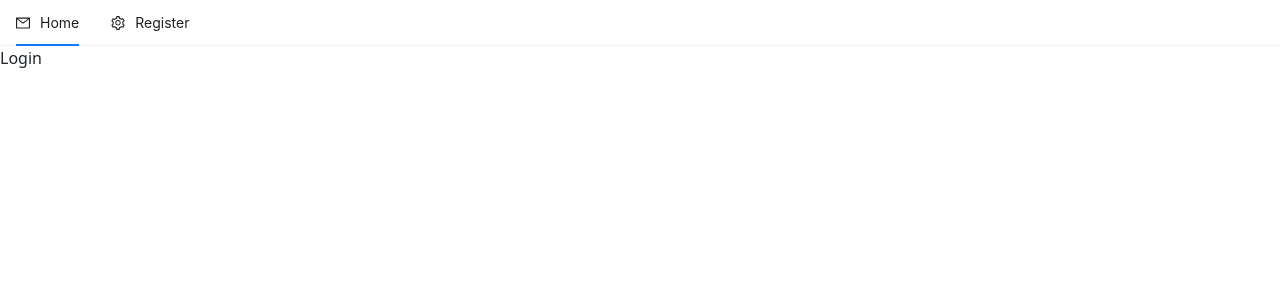
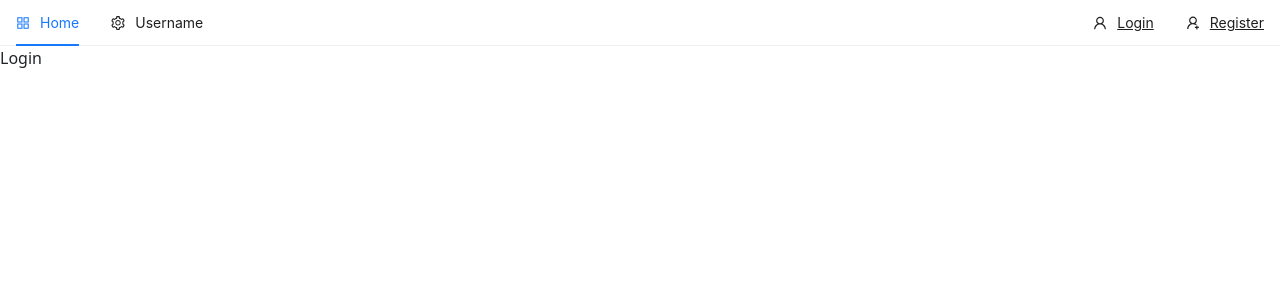
Before and after one commit to Yaroslav-Yakovlev/online-shop, a React (Create React App) app in the folder client/: page /login in a window 1280 px wide. Shown: the top 300 px of the page. Built offline with nearby package versions, Linux system fonts and the light colour scheme.

Commit message:
added routes in header elements, added icons

```diff
--- a/client/src/App.tsx
+++ b/client/src/App.tsx
@@ -3,7 +3,7 @@ import {Route, Routes} from "react-router-dom";
 import Home from "./pages/Home";
 import Login from "./pages/auth/Login";
 import Register from "./pages/auth/Register";
-import Header from "./components/nav/header";
+import Header from "./components/nav/Header";
 
 const App: React.FC = () => {
 
--- /dev/null
+++ b/client/src/components/nav/Header.tsx
@@ -0,0 +1,65 @@
+import React, {useState} from 'react';
+import type {MenuProps} from 'antd';
+import {Menu} from 'antd';
+import {AppstoreOutlined, SettingOutlined, UserOutlined, UserAddOutlined} from '@ant-design/icons';
+import {Link} from "react-router-dom";
+
+const items: MenuProps['items'] = [
+    {
+        label: <Link to='/'>Home</Link>,
+        key: 'home',
+        icon: <AppstoreOutlined/>,
+    },
+
+    {
+        label: 'Username',
+        key: 'SubMenu',
+        icon: <SettingOutlined/>,
+
+        children: [
+            {
+                label: 'Option 1',
+                key: 'setting:1',
+            },
+            {
+                label: 'Option 2',
+                key: 'setting:2',
+            },
+
+
+        ],
+    },
+
+    {
+        label: <Link to='/login'>Login</Link>,
+        key: 'login',
+        icon: <UserOutlined/>,
+        className: 'ms-auto',
+    },
+
+    {
+        label: <Link to='/register'>Register</Link>,
+        key: 'register',
+        icon: <UserAddOutlined/>,
+    },
+];
+
+
+const Header: React.FC = () => {
+    const [current, setCurrent] = useState<string>('home');
+
+    const handleClick: MenuProps['onClick'] = (e): void => {
+        setCurrent(e.key);
+    };
+
+    return (
+        <Menu
+            onClick={handleClick}
+            selectedKeys={[current]}
+            mode="horizontal"
+            items={items}
+            className='outline-none'
+        />
+    )
+};
+export default Header;
--- a/client/src/components/nav/header.tsx
+++ /dev/null
@@ -1,44 +0,0 @@
-import React, {useState} from 'react';
-import type { MenuProps } from 'antd';
-import { Menu } from 'antd';
-import { MailOutlined, SettingOutlined } from '@ant-design/icons';
-
-const items: MenuProps['items'] = [
-    {
-        label: 'Home',
-        key: 'mail',
-        icon: <MailOutlined />,
-    },
-    {
-        label: 'Register',
-        key: 'SubMenu',
-        icon: <SettingOutlined />,
-                children: [
-                    {
-                        label: 'Option 1',
-                        key: 'setting:1',
-                    },
-                    {
-                        label: 'Option 2',
-                        key: 'setting:2',
-                    },
-                ],
-            },
-    {
-        key: 'alipay',
-    },
-];
-
-const Header: React.FC = () => {
-    const [current, setCurrent] = useState('');
-
-    const handleClick: MenuProps['onClick'] = (e) => {
-        console.log('click ', e);
-        setCurrent(e.key);
-    };
-
-    return (
-        <Menu onClick={handleClick} selectedKeys={[current]} mode="horizontal" items={items} />
-    )
-};
-export default Header;
```
Lines whose indentation alone changed are shown as unchanged.
